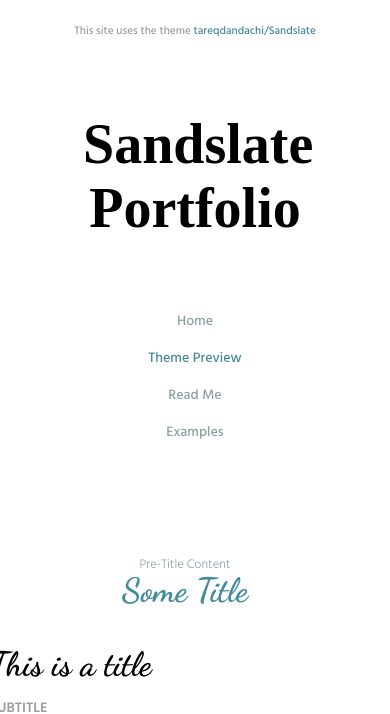
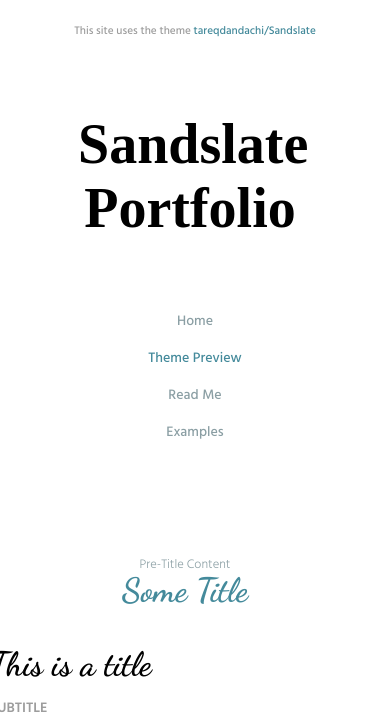
Before and after one commit to itstorque/sandslate, a Jekyll site: the page built from preview.md, in a window 390 px wide. Shown: the top 714 px of the page. Built offline with Jekyll 4.4.1, drawn with Linux system fonts in a browser that asks for light colours; grey boxes are pictures that could not be loaded.

Commit message:
Modified headers and nav mobile styles

```diff
--- a/assets/css/style.css
+++ b/assets/css/style.css
@@ -264,8 +264,9 @@
     padding-top: 8em;
     text-align: center;
   }
-  nav ul, nav ul li, nav ul li a, nav ul li.active a {padding-left: 0px; margin-left: 0px;}
+  nav ul, nav ul li, nav ul li a, nav ul li.active a, nav ul:hover li a, nav ul li:hover a, nav ul:hover li.active a {padding-left: 0px; margin-left: 0px;}
   footer {display: block; position: static; top: 0px; width: 100%; text-align: center; margin-bottom: 10px;}
+  h1, h2, h3, h4 {margin-right: 0px;}
 
   #site_title{text-align: center; width: 100%; display: inline-block; padding-left: 0px; font-size: 4em;}
   #content {
@@ -276,6 +277,7 @@
     padding-top: 6em;
   }
   .multicols, .multicols3 {column-count: 1}
+  .embed_title + h1 {text-align: center;}
 
 }
 
```
